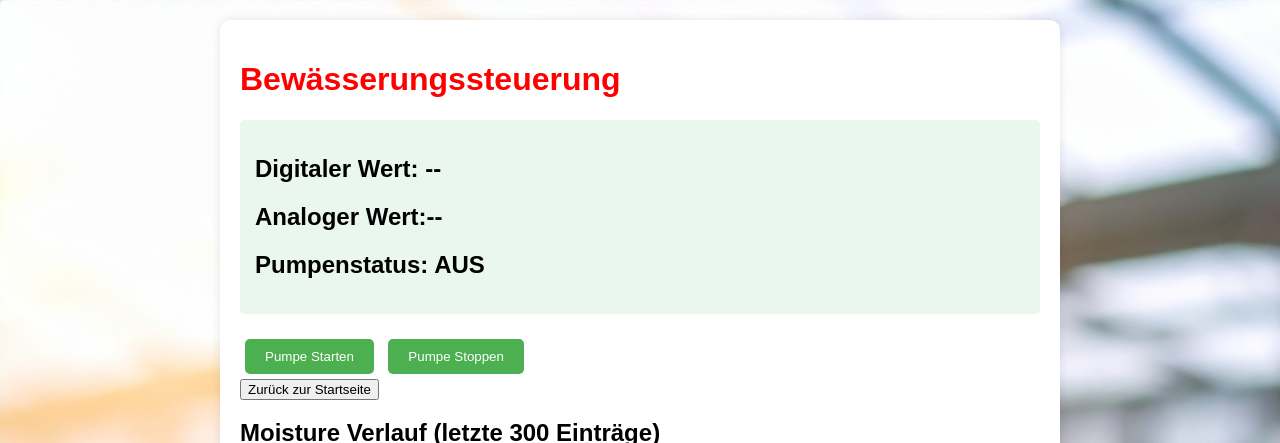
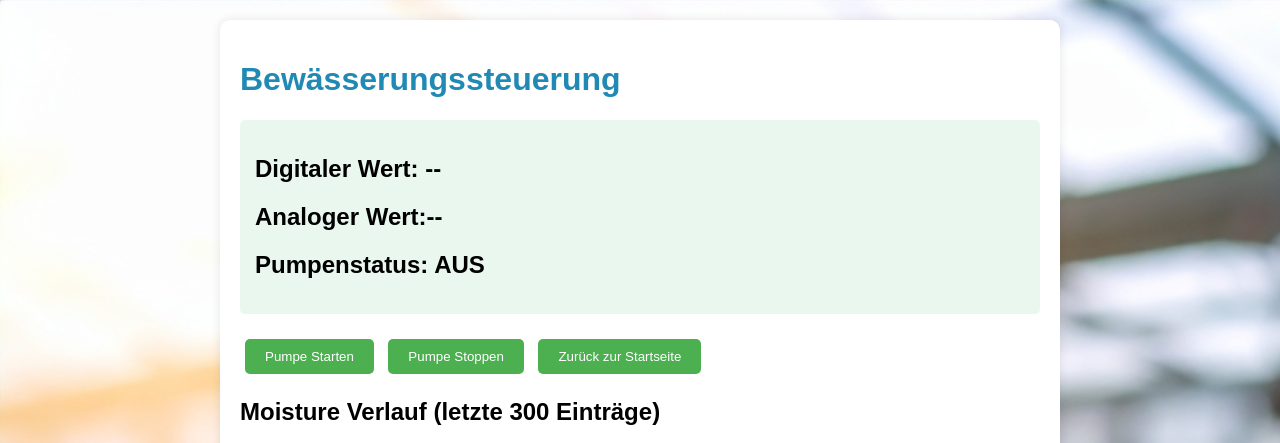
Before and after one commit to ibinsandig/Watering-Server, a Flask app: page /control in a window 1280 px wide. Shown: the top 443 px of the page. Run offline with Flask 3, Linux system fonts and the light colour scheme; data that the repository does not hold is empty.

Commit message:
Update plot colors and improve control interface in main.py and control.html

```diff
--- a/routes/main.py
+++ b/routes/main.py
@@ -124,7 +124,7 @@ def moisture_plot():
 
         # Matplotlib-Plot erzeugen
         fig, ax = plt.subplots(figsize=(10, 5))
-        ax.plot(df['timestamp'], df['moistureA'], color='green', marker='o', markersize=3, linewidth=1)
+        ax.plot(df['timestamp'], df['moistureA'], color=(38, 138, 180), marker='o', markersize=3, linewidth=1)
         ax.set_title(f"Analoge Moisture-Werte (moistureA) - {len(data)} Datenpunkte")
         ax.set_xlabel("Zeit")
         ax.set_ylabel("Feuchtigkeit A (%)")
@@ -204,7 +204,7 @@ def moistureD_plot():
 
         # Matplotlib-Plot erzeugen
         fig, ax = plt.subplots(figsize=(10, 5))
-        ax.plot(df['timestamp'], df['moistureD'], color='red', marker='o', markersize=3, linewidth=1)
+        ax.plot(df['timestamp'], df['moistureD'], color='green', marker='o', markersize=3, linewidth=1)
         ax.set_title(f"Digitale Moisture-Werte (moistureD) - {len(data)} Datenpunkte")
         ax.set_xlabel("Zeit")
         ax.set_ylabel("Feuchtigkeit D (%)")
--- a/static/css/style.css
+++ b/static/css/style.css
@@ -1,11 +1,11 @@
 h1{
-    color: red;
+    color: rgb(33, 138, 180);
 }
-button1{
+/* button1{
     background-color: green;
     color: white;
     font-size: 20px;
-}
+}  */
 body{
     background-image: url('../img/plant_background.jpg');
     background-size: cover;
@@ -29,6 +29,7 @@ body{
     border-radius: 5px;
 }
 .controls button {
+    text-align: center;
     padding: 10px 20px;
     margin: 5px;
     background: #4CAF50;
--- a/templates/control.html
+++ b/templates/control.html
@@ -16,13 +16,10 @@
             <h2>Analoger Wert:<span id="moistureA">--</span></h2>
             <h2>Pumpenstatus: <span id="pump-status">AUS</span></h2>
         </div>
-        <!--Steuerung der Pumpe mit Buttons-->
+        <!--Steuerung der Pumpe mit Buttons und Navigations Button-->
         <div class="controls">
             <button onclick="controlPump(true)">Pumpe Starten</button>
             <button onclick="controlPump(false)">Pumpe Stoppen</button>
-        </div>
-        <!--Button zur Navigation zur Startpage-->
-        <div class="navigation">
             <button onclick="ZurMainpage()">Zurück zur Startseite</button>
         </div>
         <!--Grafiken für die Feuchtigkeitsverläufe-->
```
